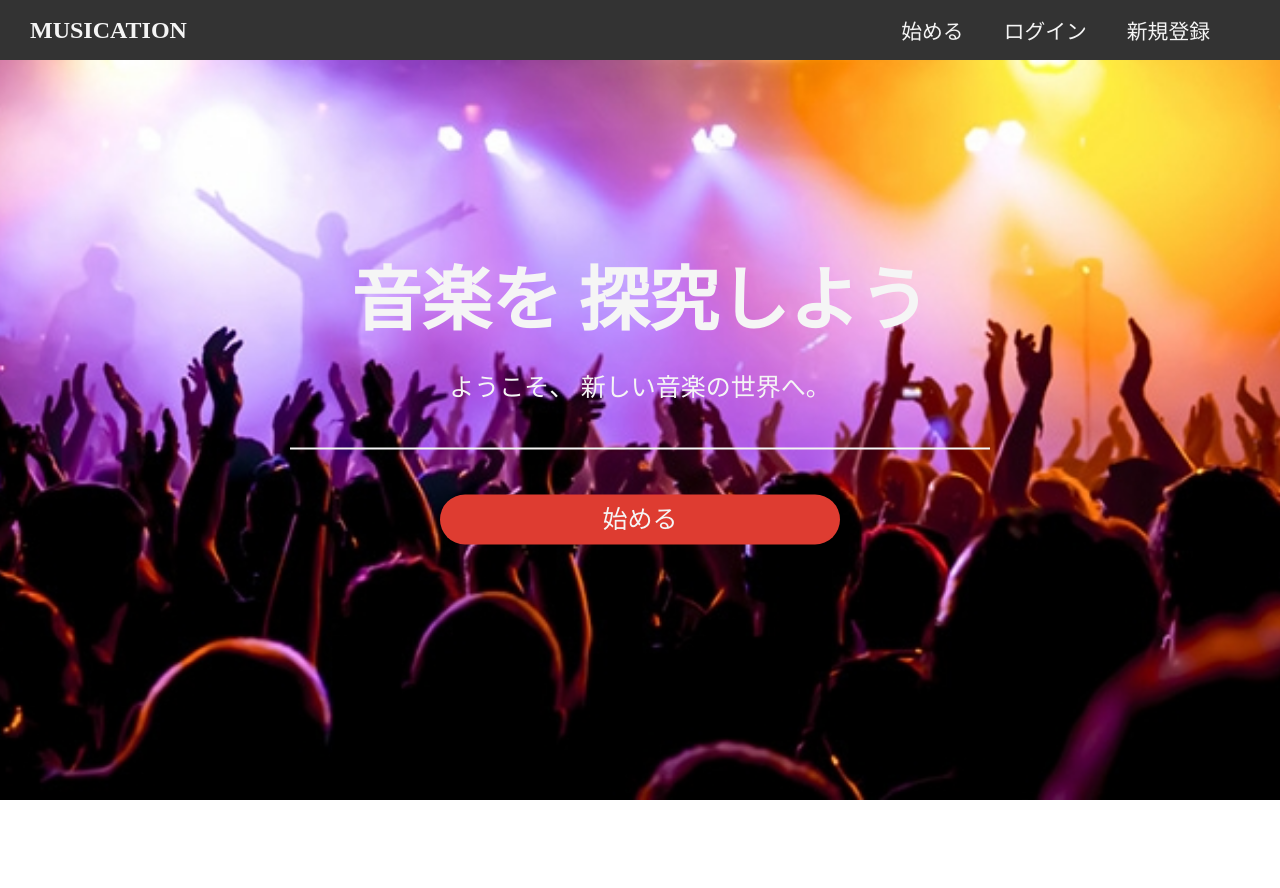
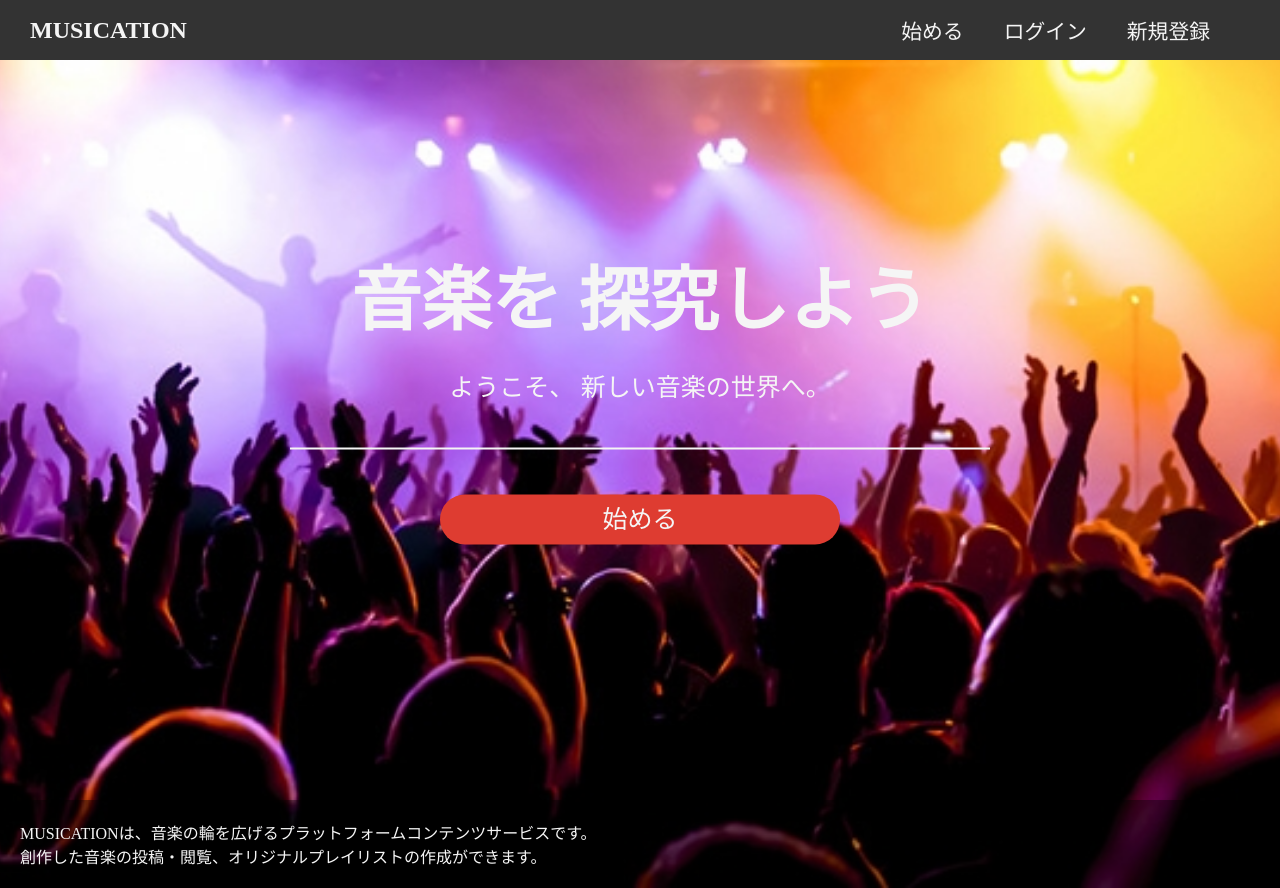
Before and after one commit to karen-pg/musication, a Vue app: page / in a window 1280 px wide. Before the commit the page ends 800 px from the top, so only its background shows below. Built offline with nearby package versions, Linux system fonts and the light colour scheme.

Commit message:
introのhtml作成、heroの背景画像をbodyに移動

```diff
--- a/src/assets/scss_files/Top.vue_scss/_base.scss
+++ b/src/assets/scss_files/Top.vue_scss/_base.scss
@@ -1,6 +1,16 @@
 @import "@/assets/scss_files/_import.scss";
 
 // --ヘッダー--
+#body {
+  background: {
+    image: url("../../imgs/hougaku_img-670x372.jpg");
+    repeat: no-repeat;
+    position: bottom;
+    size: cover;
+    attachment: fixed;
+  }
+}
+
 #Header {
   width: 100%;
   position: fixed;
@@ -16,13 +26,7 @@
 
 #hero {
   height: 100vh;
-  background: {
-    image: url("../../imgs/hougaku_img-670x372.jpg");
-    repeat: no-repeat;
-    position: bottom;
-    size: cover;
-    attachment: fixed;
-  }
+
   position: relative;
   &-container {
     position: absolute;
@@ -63,3 +67,8 @@
   font-size: 20px;
   border-radius: 50px;
 }
+
+#intro {
+  background-color: rgba(0, 0, 0, 0.4);
+  padding: 20px;
+}
--- a/src/views/Top.vue
+++ b/src/views/Top.vue
@@ -1,5 +1,5 @@
 <template>
-  <div>
+  <div id="body">
     <Header id="Header">
       <template v-slot:header-menus>
         <router-link to="/home" class="header-menu">始める</router-link>
@@ -28,6 +28,10 @@
         <router-link to="/home" class="start-btn link-btn">始める</router-link>
       </div>
     </section>
+    <section id="intro">
+      <p>MUSICATIONは、音楽の輪を広げるプラットフォームコンテンツサービスです。</p>
+      <p>創作した音楽の投稿・閲覧、オリジナルプレイリストの作成ができます。</p>
+    </section>
   </div>
 </template>
 <script>
```
